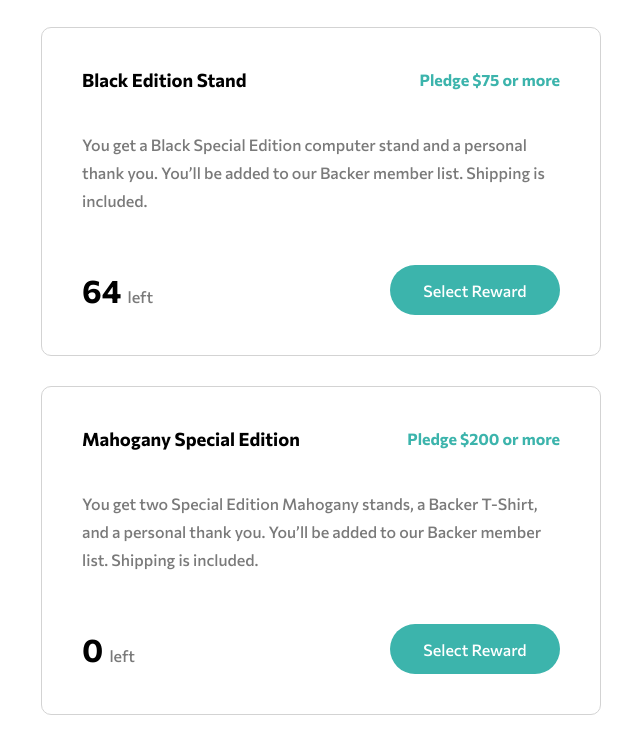
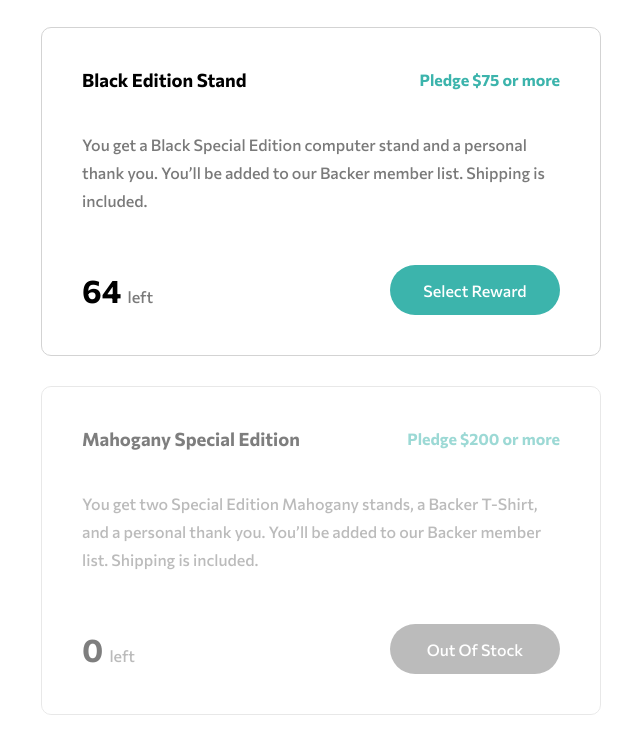
Before and after one commit to rahul-singhania223/crowdfunding-product-page, a plain HTML site: page index.html in a window 1280 px wide. Shown: the part 1661-2414 px from the top of the page, without its empty margins (319-959 px from the left). Drawn offline with Linux system fonts and the light colour scheme.

Commit message:
Add files via upload

```diff
--- a/index.html
+++ b/index.html
@@ -127,7 +127,7 @@
 
             <div class="main__plans">
                 <div class="plan__container">
-                    <div class="plan">
+                    <div class="plan ">
                         <div class="plan__header">
                             <h3>bamboo stand</h3>
                             <h4>Pledge $25 or more</h4>
@@ -145,7 +145,7 @@
                                 <h2>101 <span>left</span></h2>
                             </div>
 
-                            <div class="action__button">
+                            <div class="action__button ">
                                 select reward
                             </div>
                         </div>
@@ -177,7 +177,7 @@
                         </div>
                     </div>
 
-                    <div class="plan">
+                    <div class="plan plan__closed">
                         <div class="plan__header">
                             <h3>
                                 Mahogany Special Edition
@@ -197,7 +197,7 @@
                                 <h2>0 <span>left</span></h2>
                             </div>
 
-                            <div class="action__button">
+                            <div class="action__button action__btn__closed">
                                 select reward
                             </div>
                         </div>
--- a/index.js
+++ b/index.js
@@ -6,7 +6,7 @@ let screen_width = window.innerWidth;
 let action_btns = document.getElementsByClassName('action__button');
 let modal_completed = document.getElementById("modal__completed");
 let modal_completed_close_btn = document.getElementById("modal_completed_close");
-
+let closed_action_btn = document.getElementsByClassName('action__btn__closed')[0];
 
 let open_modal = false;
 let bookmarked = false;
@@ -61,3 +61,7 @@ action_btns[2].addEventListener("click", () => action_btn_task());
 modal_completed_close_btn.addEventListener("click", () => {
     modal_completed.style.display = "none";
 })
+
+
+// -----------Changes when out of stock----------//
+closed_action_btn.innerHTML = "Out of stock";
--- a/styles.css
+++ b/styles.css
@@ -380,6 +380,14 @@ progress {
     background-color: hsl(176, 72%, 28%);
 }
 
+.plan__closed {
+    opacity: 0.5 !important;
+}
+
+.action__btn__closed {
+    background-color: hsl(0, 0%, 48%);
+}
+
 
 
 @media(max-width: 1100px) {
```
